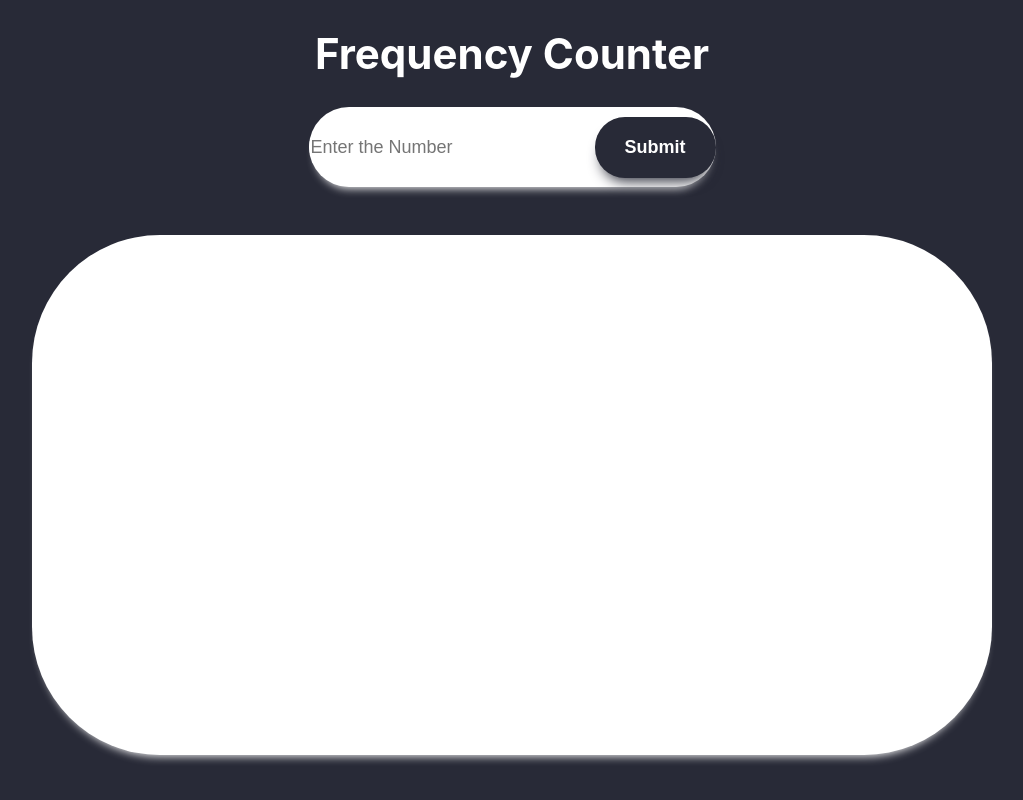
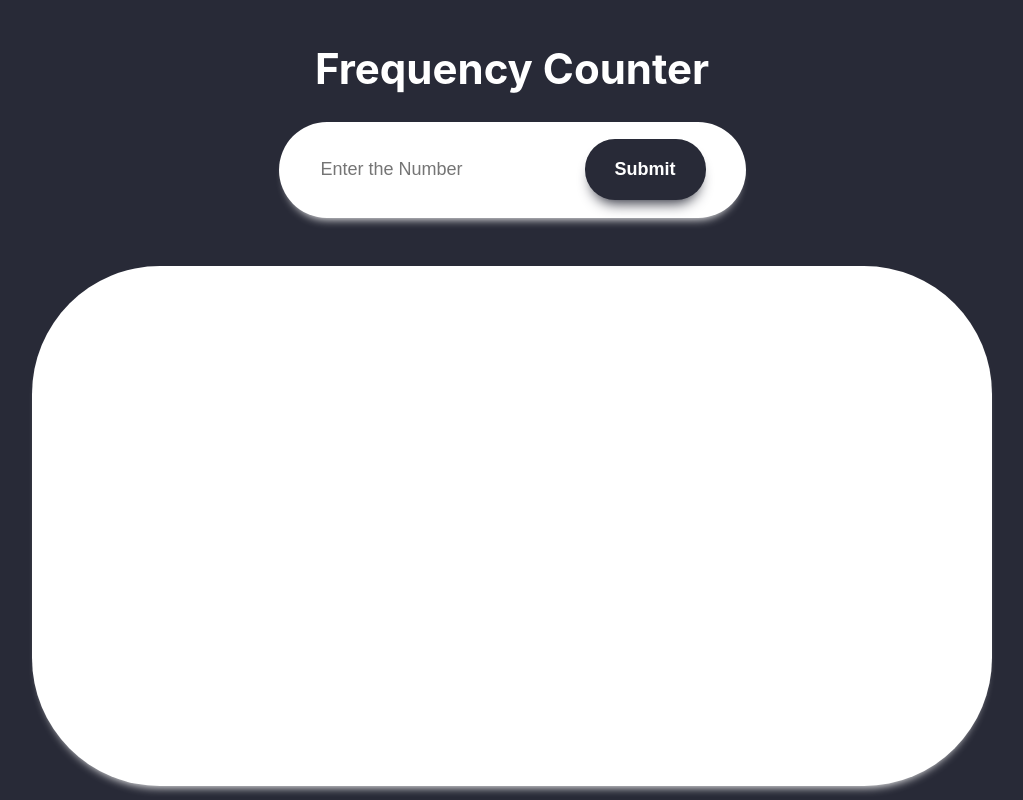
Before and after one commit to anubhav11803451/react-app-invictus, a React (Create React App) app: page / in a window 1280 px wide. Shown: the whole page, without its empty margins (128-1151 px from the left). Built offline with nearby package versions, Linux system fonts and the light colour scheme.

Commit message:
🎨 Improved Css

```diff
--- a/src/App.css
+++ b/src/App.css
@@ -3,8 +3,11 @@
 } */
 .App {
   min-height: 100vh;
-  text-align: center;
   background-color: #282a37;
+  display: flex;
+  flex-direction: column;
+  /* align-items: center; */
+  justify-content: center;
   /* background-color: #797676; */
 }
 
--- a/src/components/Container/Container.css
+++ b/src/components/Container/Container.css
@@ -1,11 +1,17 @@
 .container-small {
-  min-height: 10vh;
-  min-width: 50vh;
+  min-height: 8vh;
+  min-width: 20vh;
   /* margin-top: 5rem; */
+  margin-left: 10rem;
+  margin-right: 10rem;
   background-color: white;
   display: flex;
   align-items: center;
   justify-content: center;
   border-radius: 3rem;
+  padding-left: 5vh;
+  padding-right: 5vh;
+  padding-top: 2vh;
+  padding-bottom: 2vh;
   box-shadow: 0px 8px 10px -7px #ffff;
 }
--- a/src/components/Form/Form.css
+++ b/src/components/Form/Form.css
@@ -14,7 +14,7 @@
 
 .button {
   box-shadow: 0px 10px 14px -7px #282a37;
-  margin-left: 50px;
+  margin-left: 30px;
   /* background: linear-gradient(to bottom, #77b55a 5%, #72b352 100%); */
   background-color: #282a37;
   border-radius: 30px;
--- a/src/components/Form/Form.js
+++ b/src/components/Form/Form.js
@@ -10,8 +10,14 @@ function Form() {
   };
 
   return (
-    <form class="form" onSubmit={submitForm}>
-      <input type="int" className="formfield" placeholder="Enter the Number" />
+    <form className="form" onSubmit={submitForm}>
+      <input
+        type="number"
+        className="formfield"
+        value={value}
+        placeholder="Enter the Number"
+        onChange={(e) => setValue(e.target.value)}
+      />
       <button type="submit" className="button" onSubmit={submitForm}>
         Submit
       </button>
--- a/src/components/Table/Table.css
+++ b/src/components/Table/Table.css
@@ -6,10 +6,7 @@
   margin-top: 3rem;
   background-color: white;
   /* align-content: center; */
-  display: flex;
-  /* flex-direction: column; */
-  align-items: center;
-  justify-content: center;
+
   border-radius: 8rem;
   box-shadow: 0px 8px 10px -7px #ffff;
 }
```
